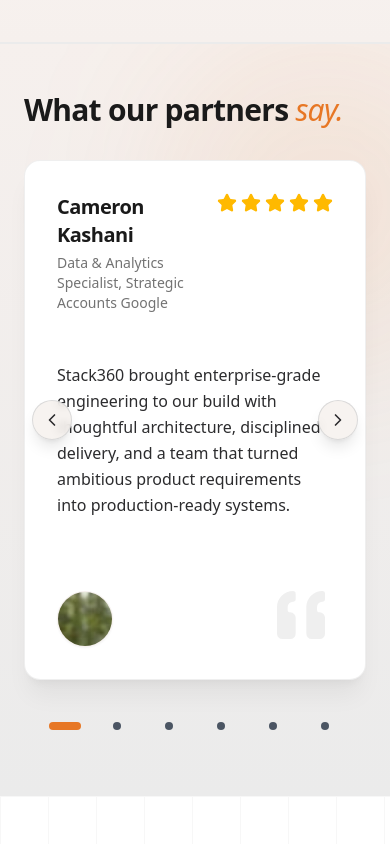
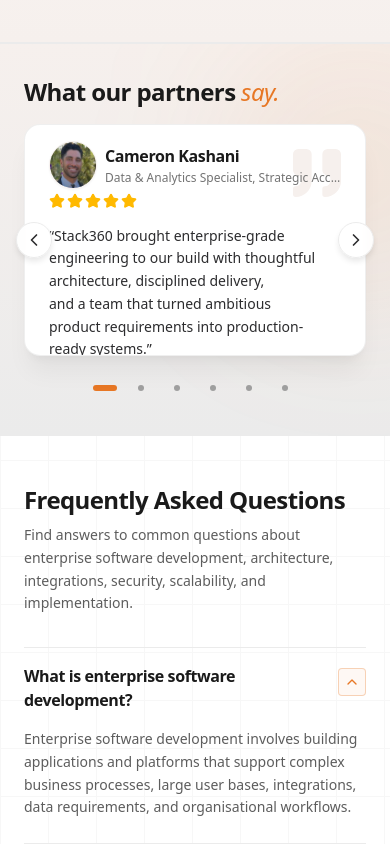
Before and after one commit to levi-dev-stack/stack360-website, a Next.js app: page /what-we-build/erp in a window 390 px wide. Shown: the part 5060-5904 px from the top of the page. Built offline with nearby package versions, Linux system fonts and the light colour scheme.

Commit message:
feat: new design format completed

```diff
--- a/src/components/pages/landing/TestimonialsSection/TestimonialsCarousel.tsx
+++ b/src/components/pages/landing/TestimonialsSection/TestimonialsCarousel.tsx
@@ -1,10 +1,15 @@
 'use client';
 
 import { ChevronLeft, ChevronRight, Pause, Play, Quote, Star, UserRound } from 'lucide-react';
-import { AnimatePresence, motion, type PanInfo, useReducedMotion } from 'motion/react';
+import {
+  AnimatePresence,
+  motion,
+  type PanInfo,
+  useReducedMotion,
+  type Variants,
+} from 'motion/react';
 import Image from 'next/image';
-import { useCallback, useEffect, useState } from 'react';
-import { EASE_OUT_EXPO } from '@/components/shared/motion/variants';
+import { useCallback, useEffect, useMemo, useState } from 'react';
 import { LANDING_TESTIMONIALS } from '@/constants/component/landing-data';
 
 interface TestimonialAvatarProps {
@@ -24,11 +29,10 @@
   const showImage = Boolean(src) && !failed;
 
   return (
-    <div className="relative aspect-4/3 h-full min-h-56 overflow-hidden bg-linear-to-b from-neutral-100 to-neutral-200 md:aspect-auto md:min-h-0">
-      {/* Tailwind Skeleton Loader */}
+    <div className="relative h-full w-full overflow-hidden bg-gradient-to-b from-neutral-100 to-neutral-200">
       {loading && showImage && (
         <div className="absolute inset-0 z-10 flex animate-pulse items-center justify-center bg-neutral-800">
-          <div className="h-12 w-12 rounded-full bg-neutral-700/60" />
+          <div className="h-8 w-8 rounded-full bg-neutral-700/60 md:h-12 md:w-12" />
         </div>
       )}
 
@@ -38,7 +42,7 @@
             src={src as string}
             alt={alt}
             fill
-            sizes="(max-width: 768px) 100vw, 280px"
+            sizes="(max-width: 640px) 48px, (max-width: 768px) 56px, 64px"
             className={`object-cover transition-opacity duration-300 ${
               loading ? 'opacity-0' : 'opacity-100'
             }`}
@@ -50,17 +54,17 @@
           />
           <div
             aria-hidden
-            className="absolute inset-0 bg-linear-to-t from-neutral-900/60 to-transparent md:bg-linear-to-r"
+            className="absolute inset-0 bg-gradient-to-t from-neutral-900/40 to-transparent"
           />
         </>
       ) : (
         <div
           aria-hidden
-          className="absolute inset-0 flex items-center justify-center bg-linear-to-br from-neutral-100 to-neutral-200"
+          className="absolute inset-0 flex items-center justify-center bg-gradient-to-br from-neutral-100 to-neutral-200"
         >
           <div className="pointer-events-none absolute inset-0 bg-primary/5" />
-          <span className="relative flex h-20 w-20 items-center justify-center rounded-full border border-neutral-300 bg-neutral-100/80 text-neutral-400 shadow-sm">
-            <UserRound size={34} strokeWidth={1.5} />
+          <span className="relative flex h-full w-full items-center justify-center text-neutral-400">
+            <UserRound className="size-6 md:size-8" strokeWidth={1.5} />
           </span>
         </div>
       )}
@@ -68,24 +72,50 @@
   );
 }
 
+const slideVariants: Variants = {
+  enter: (direction: number) => ({
+    x: direction > 0 ? 100 : -100,
+    opacity: 0,
+  }),
+  center: {
+    x: 0,
+    opacity: 1,
+  },
+  exit: (direction: number) => ({
+    x: direction < 0 ? 100 : -100,
+    opacity: 0,
+  }),
+};
+
 export default function TestimonialsCarousel() {
   const reduced = useReducedMotion();
-  const [active, setActive] = useState(0);
+  const [[active, direction], setActiveState] = useState<[number, number]>([0, 0]);
   const [paused, setPaused] = useState(false);
   const total = LANDING_TESTIMONIALS.length;
   const current = LANDING_TESTIMONIALS[active];
 
+  // Find the testimonial with the longest quote text to lock maximum container height
+  const longestTestimonial = useMemo(() => {
+    return LANDING_TESTIMONIALS.reduce((prev, curr) =>
+      curr.quote.length > prev.quote.length ? curr : prev
+    );
+  }, []);
+
   const goTo = useCallback(
-    (index: number) => {
-      setActive((index + total) % total);
+    (newIndex: number, newDirection: number) => {
+      setActiveState([(newIndex + total) % total, newDirection]);
     },
     [total]
   );
 
-  const next = useCallback(() => goTo(active + 1), [active, goTo]);
-  const prev = useCallback(() => goTo(active - 1), [active, goTo]);
+  const next = useCallback(() => {
+    setActiveState(([i]) => [(i + 1) % total, 1]);
+  }, [total]);
 
-  // Handle swipe gestures
+  const prev = useCallback(() => {
+    setActiveState(([i]) => [(i - 1 + total) % total, -1]);
+  }, [total]);
+
   const handleDragEnd = (_: unknown, info: PanInfo) => {
     const swipeThreshold = 50;
     const velocityThreshold = 200;
@@ -103,158 +133,190 @@
     }
 
     const timer = window.setInterval(() => {
-      setActive((i) => (i + 1) % total);
+      next();
     }, 8000);
 
     return () => window.clearInterval(timer);
-  }, [reduced, paused, total]);
+  }, [reduced, paused, next]);
 
   return (
-    <section className="site-section relative w-full overflow-hidden border-t border-neutral-200 bg-linear-to-b from-neutral-100 to-neutral-200 py-2xl">
+    <section className="site-section relative w-full overflow-hidden border-t border-neutral-200 bg-gradient-to-b from-neutral-100 to-neutral-200 py-xl sm:py-2xl">
       <div
         aria-hidden
-        className="pointer-events-none absolute -right-24 top-0 h-80 w-80 rounded-full bg-primary/10 blur-[80px]"
+        className="pointer-events-none absolute -right-24 top-0 h-64 w-64 rounded-full bg-primary/10 blur-[80px] sm:h-80 sm:w-80"
       />
 
       <div className="site-container relative">
-        <div className="mb-xl flex flex-col gap-lg sm:flex-row sm:items-end sm:justify-between">
-          <div className="max-w-3xl space-y-md">
-            <h2 className="text-balance text-3xl font-black tracking-tight text-neutral-900 md:text-4xl">
+        {/* Header with Nav Controls */}
+        <div className="mb-md flex flex-col gap-sm sm:mb-xl sm:flex-row sm:items-end sm:justify-between">
+          <div className="max-w-3xl space-y-xs">
+            <h2 className="text-balance text-2xl font-black tracking-tight text-neutral-900 sm:text-3xl md:text-4xl">
               What our partners <span className="font-medium italic text-primary">say.</span>
             </h2>
           </div>
 
-          <div className="hidden md:flex items-center gap-sm sm:shrink-0">
+          <div className="hidden items-center gap-xs self-end sm:flex sm:self-auto sm:shrink-0">
             {!reduced && (
               <button
                 type="button"
                 onClick={() => setPaused((value) => !value)}
                 aria-label={paused ? 'Play testimonials' : 'Pause testimonials'}
                 aria-pressed={paused}
-                className="flex h-11 w-11 items-center justify-center rounded-full border border-neutral-300 text-neutral-600 transition-colors hover:border-primary/40 hover:text-primary focus-visible:outline-2 focus-visible:outline-offset-2 focus-visible:outline-primary"
+                className="flex h-9 w-9 items-center justify-center rounded-full border border-neutral-300 text-neutral-600 transition-colors hover:border-primary/40 hover:text-primary focus-visible:outline-2 focus-visible:outline-offset-2 focus-visible:outline-primary sm:h-11 sm:w-11"
               >
-                {paused ? <Play size={16} aria-hidden /> : <Pause size={16} aria-hidden />}
+                {paused ? (
+                  <Play className="size-3.5 sm:size-4" aria-hidden />
+                ) : (
+                  <Pause className="size-3.5 sm:size-4" aria-hidden />
+                )}
               </button>
             )}
             <button
               type="button"
               onClick={prev}
               aria-label="Previous testimonial"
-              className="flex h-11 w-11 items-center justify-center rounded-full border border-neutral-300 text-neutral-600 transition-colors hover:border-primary/40 hover:text-primary focus-visible:outline-2 focus-visible:outline-offset-2 focus-visible:outline-primary"
+              className="flex h-9 w-9 items-center justify-center rounded-full border border-neutral-300 text-neutral-600 transition-colors hover:border-primary/40 hover:text-primary focus-visible:outline-2 focus-visible:outline-offset-2 focus-visible:outline-primary sm:h-11 sm:w-11"
             >
-              <ChevronLeft size={18} />
+              <ChevronLeft className="size-4 sm:size-5" />
             </button>
             <button
               type="button"
               onClick={next}
               aria-label="Next testimonial"
-              className="flex h-11 w-11 items-center justify-center rounded-full border border-neutral-300 text-neutral-600 transition-colors hover:border-primary/40 hover:text-primary focus-visible:outline-2 focus-visible:outline-offset-2 focus-visible:outline-primary"
+              className="flex h-9 w-9 items-center justify-center rounded-full border border-neutral-300 text-neutral-600 transition-colors hover:border-primary/40 hover:text-primary focus-visible:outline-2 focus-visible:outline-offset-2 focus-visible:outline-primary sm:h-11 sm:w-11"
             >
-              <ChevronRight size={18} />
+              <ChevronRight className="size-4 sm:size-5" />
             </button>
           </div>
         </div>
 
-        <div
-          className="relative h-130 w-full sm:h-120 md:h-90"
-          aria-live="polite"
-          aria-atomic="true"
-        >
+        {/* Carousel Container */}
+        <div className="relative w-full" aria-live="polite" aria-atomic="true">
+          {/* Mobile Overlay Navigation Arrows */}
           <button
             type="button"
             onClick={prev}
             aria-label="Previous testimonial"
-            className="absolute left-2 top-1/2 z-20 flex h-10 w-10 -translate-y-1/2 items-center justify-center rounded-full border border-neutral-300/80 bg-neutral-100/80 text-neutral-800 shadow-lg backdrop-blur-xs transition-transform active:scale-95 sm:hidden"
+            className="absolute -left-2 top-1/2 z-30 flex h-9 w-9 -translate-y-1/2 items-center justify-center rounded-full border border-neutral-200 bg-white/90 text-neutral-800 shadow-md backdrop-blur-xs transition-transform active:scale-95 sm:hidden"
           >
-            <ChevronLeft size={20} />
+            <ChevronLeft className="size-5" />
           </button>
           <button
             type="button"
             onClick={next}
             aria-label="Next testimonial"
-            className="absolute right-2 top-1/2 z-20 flex h-10 w-10 -translate-y-1/2 items-center justify-center rounded-full border border-neutral-300/80 bg-neutral-100/80 text-neutral-800 shadow-lg backdrop-blur-xs transition-transform active:scale-95 sm:hidden"
+            className="absolute -right-2 top-1/2 z-30 flex h-9 w-9 -translate-y-1/2 items-center justify-center rounded-full border border-neutral-200 bg-white/90 text-neutral-800 shadow-md backdrop-blur-xs transition-transform active:scale-95 sm:hidden"
           >
-            <ChevronRight size={20} />
+            <ChevronRight className="size-5" />
           </button>
 
-          <AnimatePresence mode="wait" initial={false}>
+          {/* Invisible sizing placeholder based on the longest quote in the array */}
+          <div
+            aria-hidden="true"
+            className="pointer-events-none invisible flex w-full flex-col gap-md p-md px-lg sm:p-xl md:p-2xl"
+          >
+            <div className="flex shrink-0 items-center justify-between gap-md">
+              <div className="flex items-center gap-sm">
+                <div className="size-12 sm:size-14 md:size-16" />
+                <div>
+                  <div className="h-6 w-32" />
+                  <div className="mt-1 h-4 w-24" />
+                </div>
+              </div>
+              <div className="h-5 w-24" />
+            </div>
+            <blockquote className="text-pretty text-sm font-normal leading-relaxed text-neutral-800 sm:text-base md:text-lg">
+              &ldquo;{longestTestimonial.quote}&rdquo;
+            </blockquote>
+          </div>
+
+          {/* Active Animated Slide */}
+          <AnimatePresence mode="wait" initial={false} custom={direction}>
             <motion.article
               key={active}
+              custom={direction}
+              variants={reduced ? undefined : slideVariants}
+              initial="enter"
+              animate="center"
+              exit="exit"
+              transition={{ duration: 0.35, ease: 'easeOut' }}
               drag="x"
               dragConstraints={{ left: 0, right: 0 }}
               dragElastic={0.15}
               onDragEnd={handleDragEnd}
-              initial={reduced ? false : { opacity: 0, x: 24 }}
-              animate={{ opacity: 1, x: 0 }}
-              exit={reduced ? undefined : { opacity: 0, x: -24 }}
-              transition={{ duration: 0.45, ease: EASE_OUT_EXPO }}
-              className="absolute inset-0 flex h-full w-full touch-pan-y select-none flex-col justify-between overflow-hidden rounded-2xl border border-neutral-200/80 bg-white p-xl shadow-xl shadow-neutral-900/5 md:p-2xl"
+              className="absolute inset-0 flex w-full touch-pan-y select-none flex-col justify-between gap-md overflow-hidden rounded-2xl border border-neutral-200/80 bg-white p-md px-lg shadow-xl shadow-neutral-900/5 sm:p-xl md:p-2xl"
             >
-              <div className="flex items-start justify-between gap-md">
-                <div>
-                  <h3 className="text-xl font-extrabold text-neutral-900 md:text-2xl">
-                    {current.name}
-                  </h3>
-                  {[current.role, current.company].some(Boolean) && (
-                    <p className="mt-xs text-sm font-medium text-neutral-500 md:text-base">
-                      {[current.role, current.company].filter(Boolean).join(' ')}
-                    </p>
-                  )}
+              {/* Background Quote Accent */}
+              <Quote
+                className="pointer-events-none absolute right-4 top-4 size-16 text-neutral-100 sm:right-6 sm:top-6 sm:size-24 md:size-28"
+                fill="currentColor"
+                strokeWidth={0}
+                aria-hidden
+              />
+
+              {/* Card Header */}
+              <div className="relative z-10 flex shrink-0 flex-col gap-xs sm:flex-row sm:items-center sm:justify-between sm:gap-md">
+                <div className="flex items-center gap-sm">
+                  <div className="relative size-12 shrink-0 overflow-hidden rounded-full border border-neutral-100 shadow-xs sm:size-14 md:size-16">
+                    <TestimonialAvatar
+                      key={current.avatar ?? current.name}
+                      src={current.avatar}
+                      alt={current.name}
+                    />
+                  </div>
+
+                  <div className="min-w-0 flex-1">
+                    <h3 className="truncate text-base font-extrabold text-neutral-900 sm:text-lg md:text-xl">
+                      {current.name}
+                    </h3>
+                    {[current.role, current.company].some(Boolean) && (
+                      <p className="mt-0.5 truncate text-xs font-medium text-neutral-500 sm:text-sm">
+                        {[current.role, current.company].filter(Boolean).join(' · ')}
+                      </p>
+                    )}
+                  </div>
                 </div>
 
                 <div
-                  className="flex items-center gap-1 text-amber-400"
+                  className="flex items-center gap-0.5 text-amber-400"
                   role="img"
                   aria-label={`${current.rating} out of 5 stars`}
                 >
                   {(['a', 'b', 'c', 'd', 'e'] as const).slice(0, current.rating || 5).map((id) => (
                     <Star
                       key={id}
-                      size={20}
-                      className="fill-amber-400 text-amber-400"
+                      className="size-4 fill-amber-400 text-amber-400 sm:size-5"
                       aria-hidden
                     />
                   ))}
                 </div>
               </div>
 
-              <blockquote className="my-lg text-base font-normal leading-relaxed text-neutral-800 md:text-lg">
-                {current.quote}
+              {/* Quote Content */}
+              <blockquote className="relative z-10 text-pretty text-sm font-normal leading-relaxed text-neutral-800 sm:text-base md:text-lg">
+                &ldquo;{current.quote}&rdquo;
               </blockquote>
-
-              <div className="flex items-end justify-between pt-md">
-                <div className="relative size-14 overflow-hidden rounded-full border border-neutral-100 shadow-sm md:size-16">
-                  <TestimonialAvatar
-                    key={current.avatar ?? current.name}
-                    src={current.avatar}
-                    alt={`${current.name}`}
-                  />
-                </div>
-
-                <Quote
-                  size={64}
-                  className="rotate-180 text-neutral-200/80"
-                  fill="currentColor"
-                  strokeWidth={0}
-                  aria-hidden
-                />
-              </div>
             </motion.article>
           </AnimatePresence>
         </div>
 
-        <div className="mt-lg flex justify-center gap-sm">
+        {/* Pagination Dots */}
+        <div className="mt-md flex justify-center gap-xs sm:mt-lg sm:gap-sm">
           {LANDING_TESTIMONIALS.map((item, index) => (
             <button
               key={item.name}
               type="button"
-              onClick={() => goTo(index)}
+              onClick={() => goTo(index, index > active ? 1 : -1)}
               aria-label={`Show testimonial from ${item.name}`}
               aria-current={index === active ? 'true' : undefined}
-              className="flex h-11 w-11 items-center justify-center"
+              className="flex h-8 w-8 items-center justify-center sm:h-11 sm:w-11"
             >
               <span
-                className={`block h-2 rounded-full transition-all ${index === active ? 'w-8 bg-primary' : 'w-2 bg-neutral-700 hover:bg-neutral-500'}`}
+                className={`block h-1.5 rounded-full transition-all sm:h-2 ${
+                  index === active
+                    ? 'w-6 bg-primary sm:w-8'
+                    : 'w-1.5 bg-neutral-400 hover:bg-neutral-600 sm:w-2'
+                }`}
               />
             </button>
           ))}
```
